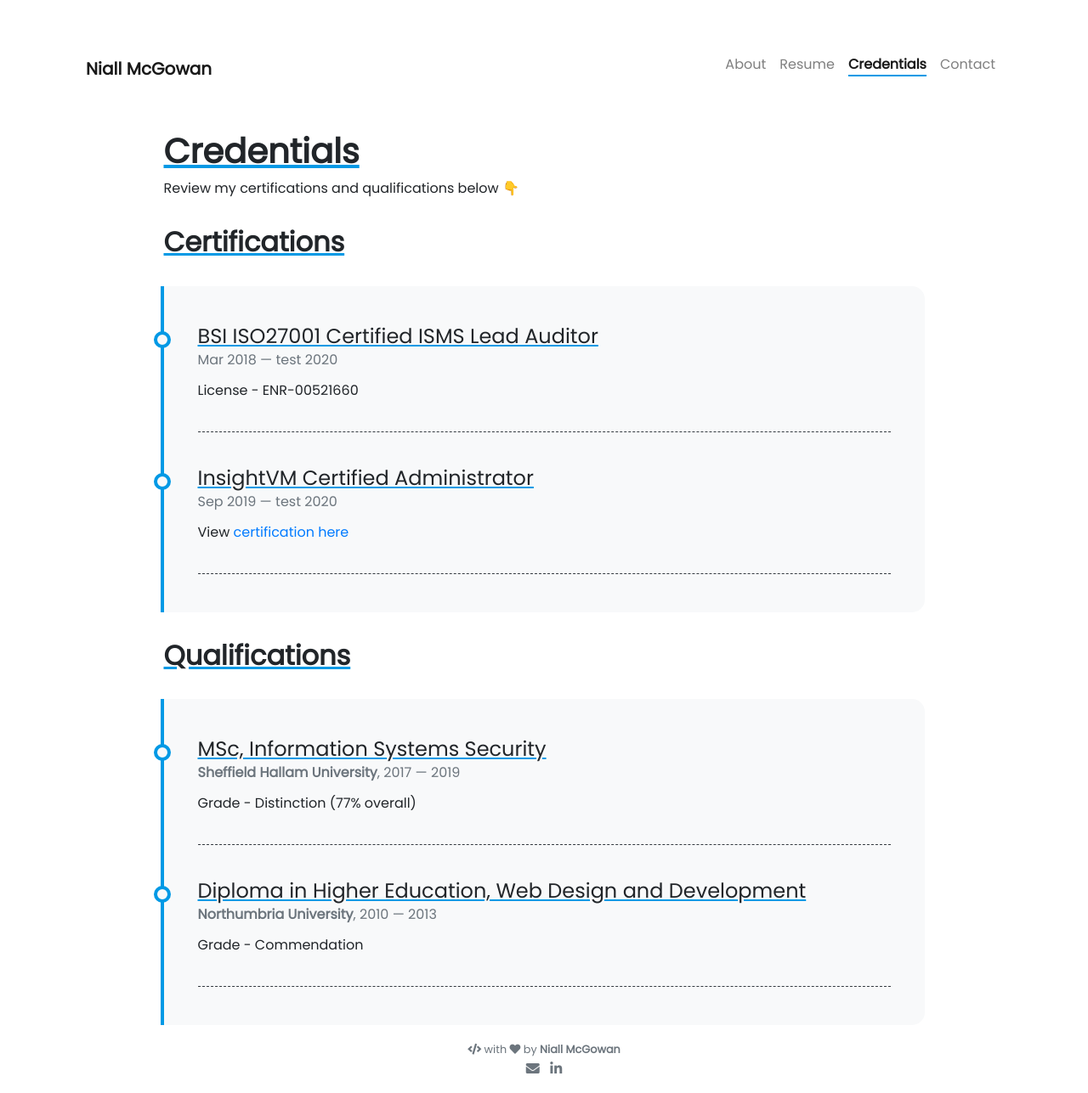
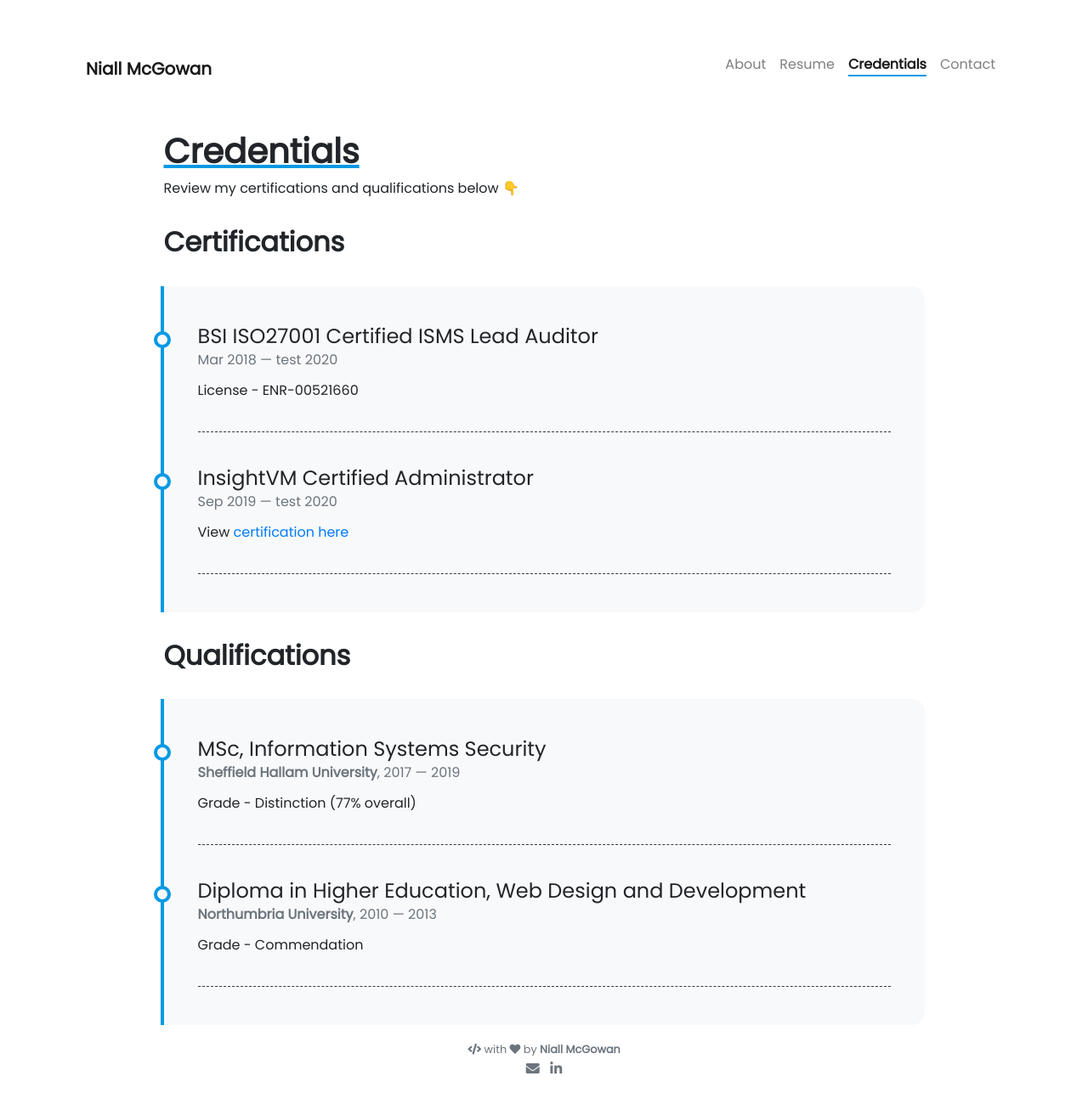
Before and after one commit to niall-mcgowan/niall-mcgowan.github.io, a Jekyll site: the page built from pages/credentials.md, in a window 1280 px wide. Shown: the whole page at 85% size. Built offline with Jekyll 4.4.1, drawn with Linux system fonts in a browser that asks for light colours; nearby versions of some CDN libraries; emoji names are drawn with the system emoji font.

Commit message:
Update style.scss

```diff
--- a/assets/css/style.scss
+++ b/assets/css/style.scss
@@ -2,7 +2,7 @@
 ---
 @import "portfolYOU";
 
-h1, h2, h3, h4 {
+.h1, h1 {
     text-decoration: underline;
-    text-decoration-color: $primary
+    text-decoration-color: #0099E5;
   }
```
